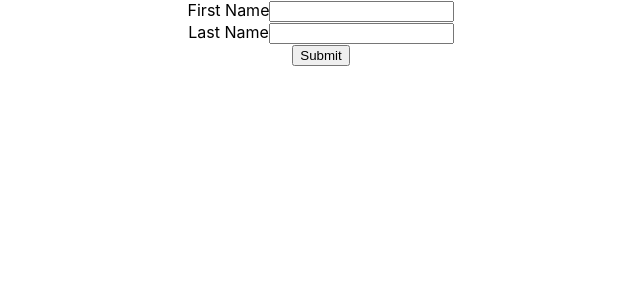
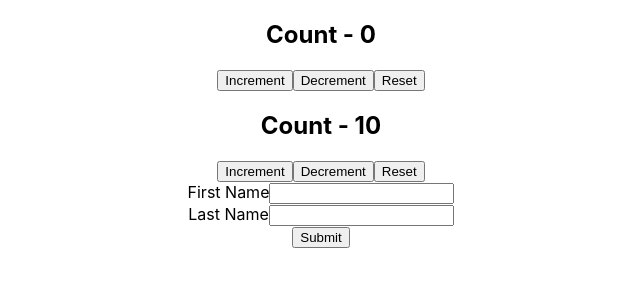
Before and after one commit to kumarmudur/codevolution_react-hooks, a React (Create React App) app: page / in a window 1280 px wide. Shown: the top 300 px of the page, without its empty margins (319-959 px from the left). Built offline with nearby package versions, Linux system fonts and the light colour scheme.

Commit message:
[React-Hooks] app component changes

```diff
--- a/src/App.js
+++ b/src/App.js
@@ -105,8 +105,8 @@ function App() {
      {/* <DocTitleOne />
      <DocTitleTwo /> */}
 
-     {/* <CounterOne />
-     <CounterTwo /> */}
+     <CounterOne />
+     <CounterTwo />
 
      <UserForm />
     </div>
```
